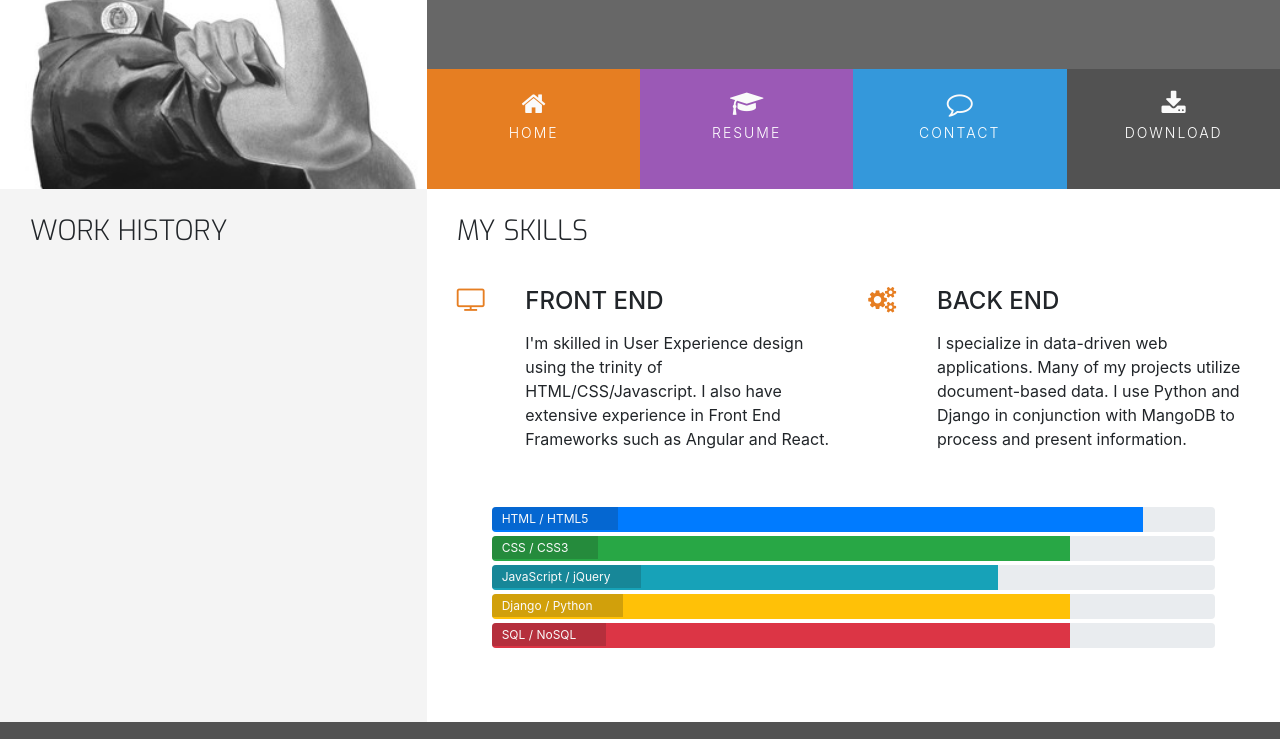
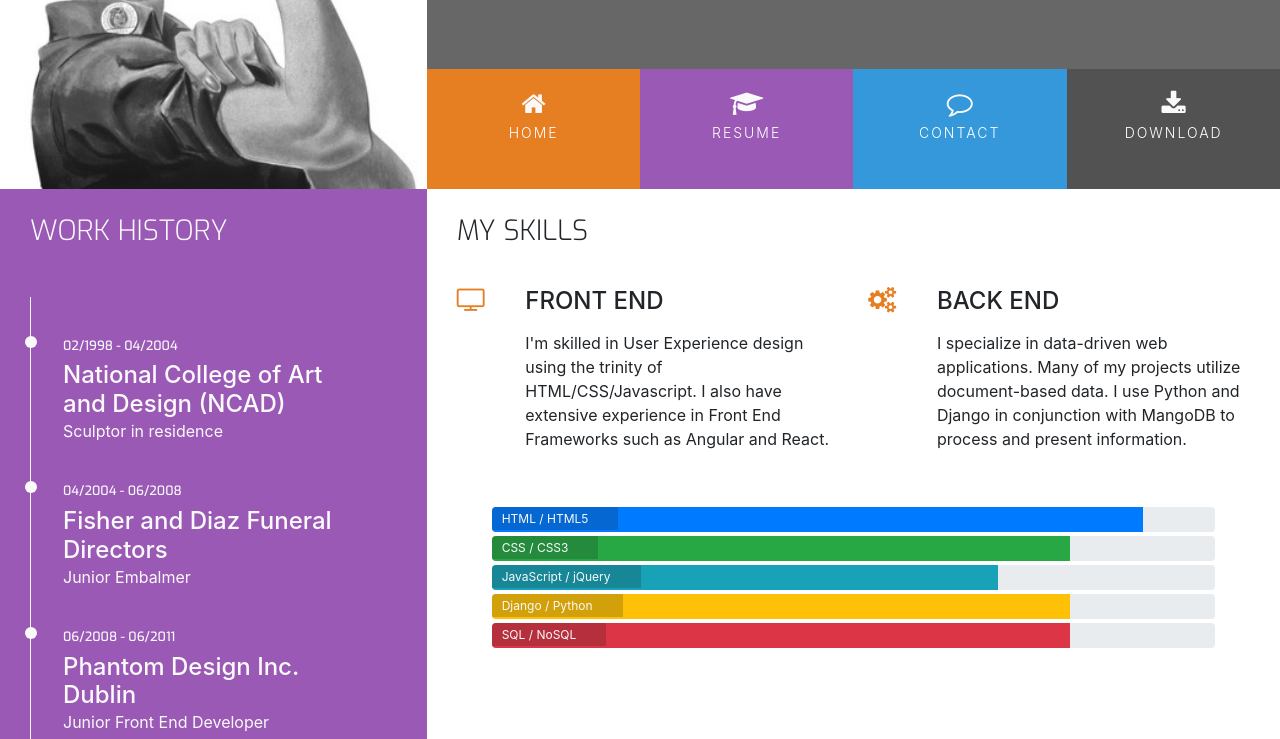
Before and after one commit to kashinak/UCD-resume, a plain HTML site: page resume.html in a window 1280 px wide. Shown: the part 180-919 px from the top of the page. Drawn offline with nearby package versions, Linux system fonts and the light colour scheme.

Commit message:
add resume.html content

```diff
--- a/assets/css/style.css
+++ b/assets/css/style.css
@@ -12,6 +12,10 @@
 
 .bg-color-personal-info {
     background-color: #f4f4f4;
+}
+
+.bg-color-work-history {
+    background-color: #9b59b6;
 }
 
 .ui-menu-color-home {
@@ -60,6 +64,7 @@ h1,h2,h3,h4 {
     float: none;
 }
 
+.history-heading,
 .section-heading {
     font-family: "Exo", sans-serif;
     font-weight: 300;
@@ -279,3 +284,51 @@ footer {
 .progress-section {
     margin: 40px 20px;
 }
+
+/* ----------------------------------------------Work History */
+
+.history-heading {
+    color: #fafafa;
+    margin-bottom: 50px;
+}
+
+.timeline-item {
+    padding: 4em 2em 0em 2em;
+    position: relative;
+    color: #fafafa;
+    border-left: 1px solid;
+}
+
+.timeline-item p {
+    padding: 0;
+    margin: 0;
+}
+
+.timeline-item:before {
+    content: attr(data-dates);
+    position: absolute;
+    left: 2.5em;
+    top: 3em;
+    display: block;
+    font-family: "Exo", sans-serif;
+    font-weight: 500;
+    font-size: 0.8em;
+    padding: 0;
+    margin: 0;
+}
+
+.timeline-item:after {
+    width: 12px;
+    height: 12px;
+    display: block;
+    top: 2.4em;
+    position: absolute;
+    left: -6px;
+    border-radius: 12px;
+    content: "";
+    background: #fafafa;
+}
+
+.history-items {
+    margin-bottom: 30px;
+}
--- a/resume.html
+++ b/resume.html
@@ -45,12 +45,30 @@
         </header>
         <section class="container-fluid">
              <div class="row">
-                <div class="col-md-4 bg-color-personal-info section-column">
+                <div class="col-md-4 bg-color-work-history section-column">
                     <div class="row">
                         <div class="col-12">
-                            <h3 class="section-heading uppercase">
+                            <h3 class="history-heading uppercase">
                                 Work History
                             </h3>
+                        </div>
+                    </div>
+                    <div class="history-items">
+                        <div class="timeline-item" data-dates="02/1998 - 04/2004">
+                            <h4>National College of Art and Design (NCAD)</h4>
+                            <p>Sculptor in residence</p>
+                        </div>
+                        <div class="timeline-item" data-dates="04/2004 - 06/2008">
+                            <h4>Fisher and Diaz Funeral Directors</h4>
+                            <p>Junior Embalmer</p>
+                        </div>
+                        <div class="timeline-item" data-dates="06/2008 - 06/2011">
+                            <h4>Phantom Design Inc. Dublin</h4>
+                            <p>Junior Front End Developer</p>
+                        </div>
+                        <div class="timeline-item" data-dates="06/2011 - Present">
+                            <h4>Hooli Inc. Silicon Valley</h4>
+                            <p>Full stack Web Developer</p>
                         </div>
                     </div>
                 </div>
```
